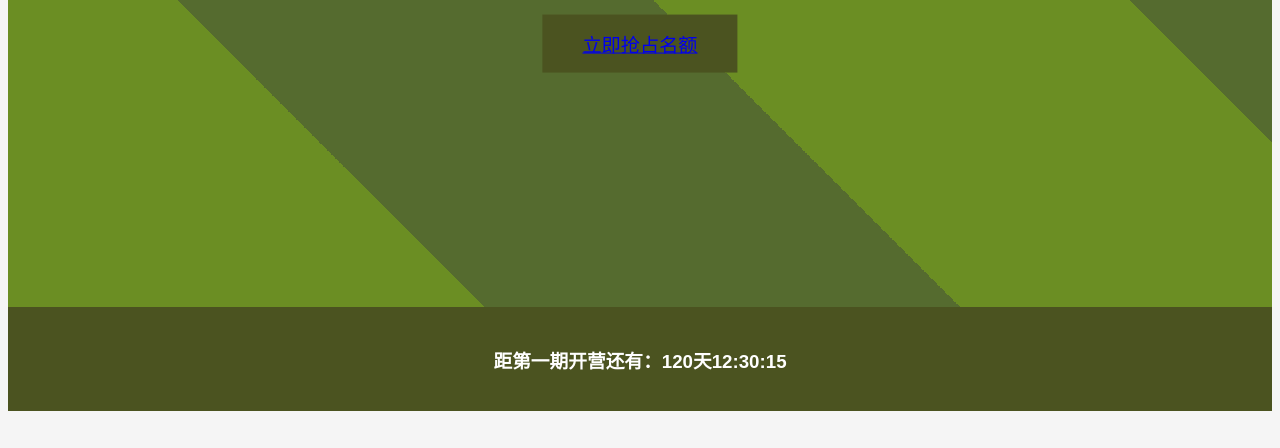
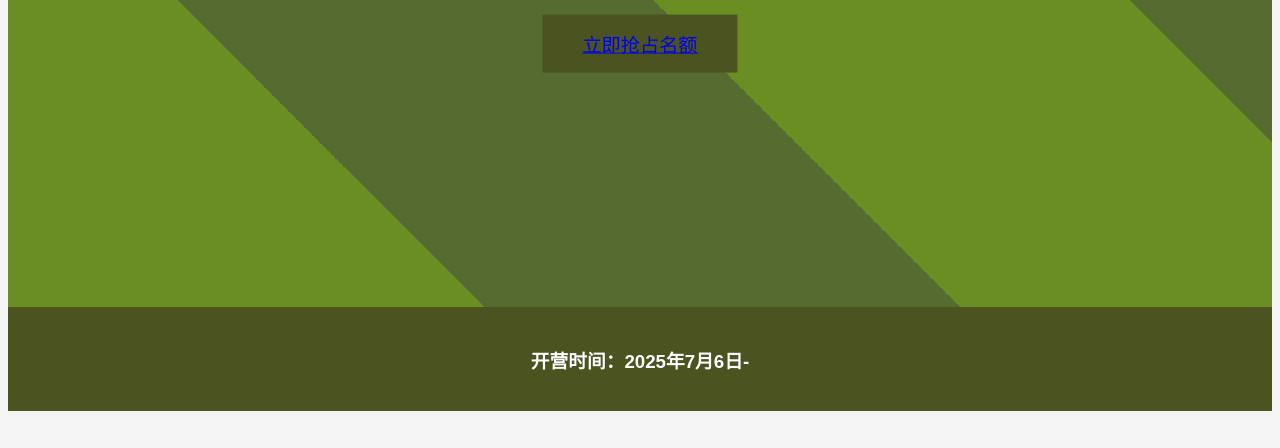
Before and after one commit to QQ274Z/QQ274Z.github.io, a plain HTML site: page index.html in a window 1280 px wide. Shown: the part 341-789 px from the top of the page. Drawn offline with Linux system fonts and the light colour scheme.

Commit message:
Update index.html

```diff
--- a/index.html
+++ b/index.html
@@ -83,7 +83,7 @@
     </header>
 
    <div class="countdown">
-           <h3>距第一期开营还有：<span id="timer">120天12:30:15</span></h3>
+           <h3>开营时间：<span id="timer">2025年7月6日-</span></h3>
        </div>
 
        <div class="camp-features">
@@ -101,6 +101,6 @@
            </div>
        </div>
 
-       <!-- 其他模块代码... -->
+
    </body>
    </html>
```
